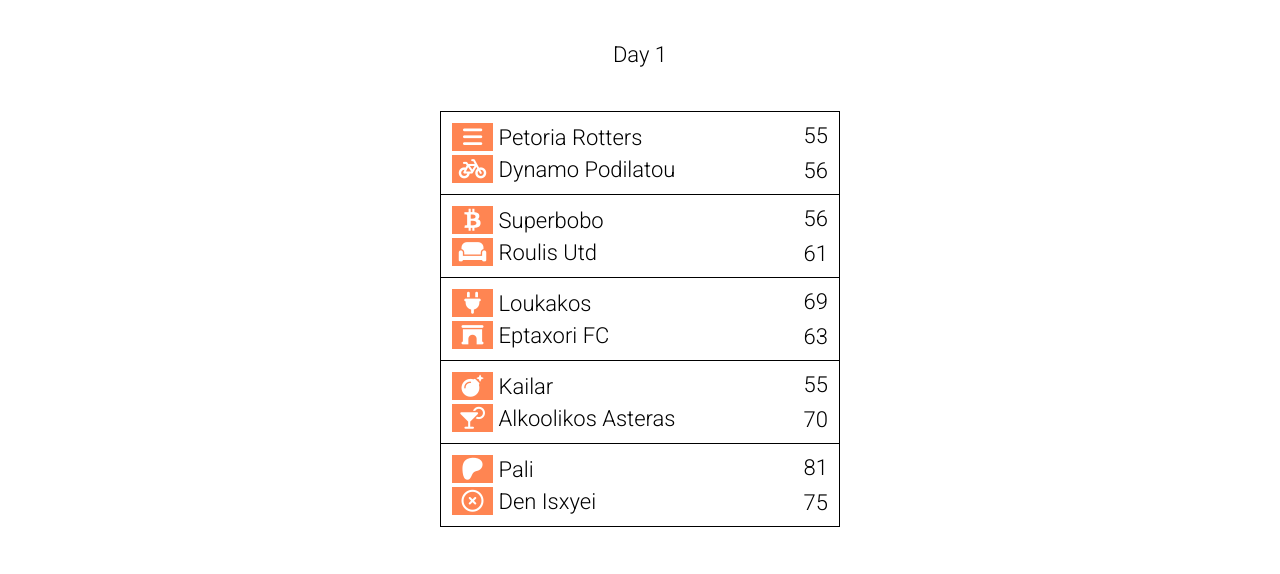
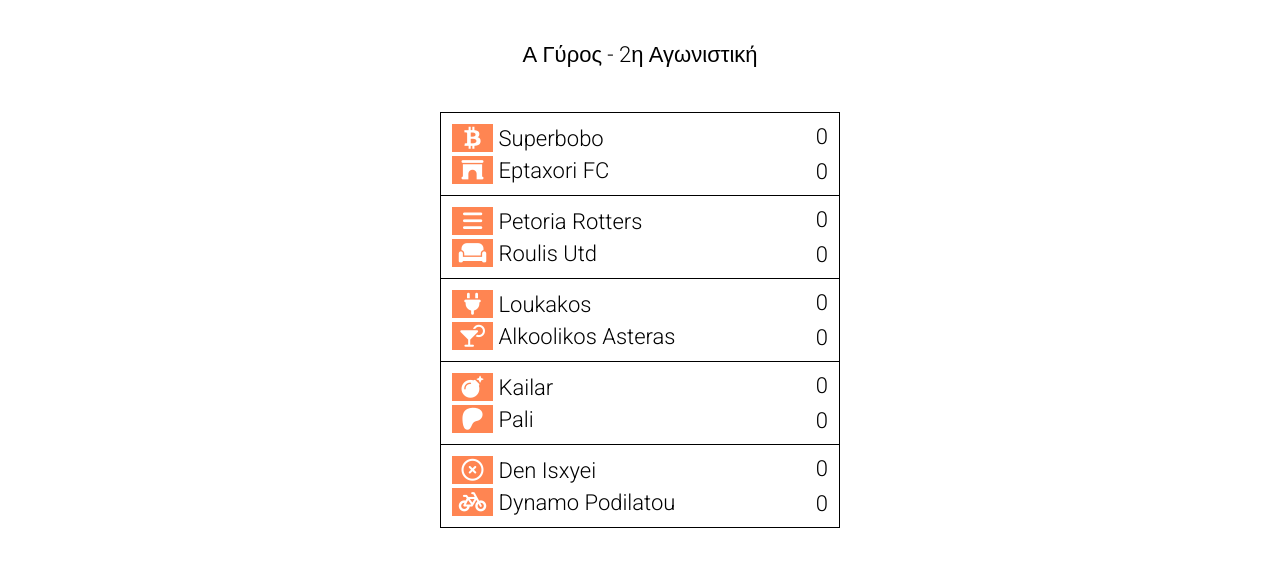
Before and after one commit to gianniop/justPAOK, a plain HTML site: page index.html in a window 1280 px wide. Shown: the part 642-1216 px from the top of the page. Drawn offline with Linux system fonts and the light colour scheme.

Commit message:
Add files via upload

```diff
--- a/index.html
+++ b/index.html
@@ -14,10 +14,10 @@
     </div>
     <nav id="navigation">
         <ul>
-            <li class="nav-item"><a href="index.html">HOME</a></li>
-            <li class="nav-item"><a href="format.html">FORMAT</a></li>
-            <li class="nav-item"><a href="fixtures.html">RESULTS</a></li>
-            <li class="nav-item"><a href="tables.html">TABLES</a></li>
+            <li class="nav-item"><a href="index.html">ΑΡΧΙΚΗ</a></li>
+            <li class="nav-item"><a href="format.html">ΟΔΗΓΙΕΣ</a></li>
+            <li class="nav-item"><a href="fixtures.html">ΑΠΟΤΕΛΕΣΜΑΤΑ</a></li>
+            <li class="nav-item"><a href="tables.html">ΒΑΘΜΟΛΟΓΙΕΣ</a></li>
             <!--
             <li class="nav-item"><a href="/">BLOG</a></li>
             -->
@@ -34,57 +34,57 @@
     </header>
     <main>
         <section class="gameDay">
-            <h3>Day 1</h3>
+            <h3>Α Γύρος - 2η Αγωνιστική</h3>
                 <div class="fixtures center">
                     <ul>
                         <li class="game">
                             <div class="teams">
-                                <div class="team-info"><i class="fas fa-bars"></i>Petoria Rotters</div>
-                                <div class="team-info"><i class="fas fa-bicycle"></i>Dynamo Podilatou</div>
+                                <div class="team-info"><i class="fab fa-btc"></i>Superbobo</div>
+                                <div class="team-info"><i class="fas fa-archway"></i>Eptaxori FC</div>
                             </div>
                             <div class="score">
-                                <div>55</div>
-                                <div>56</div>
+                                <div>0</div>
+                                <div>0</div>
                             </div>
                         </li>
                         <li class="game">
                             <div class="teams">
-                                <div class="team-info"><i class="fab fa-btc"></i>Superbobo</div>
+                                <div class="team-info"><i class="fas fa-bars"></i>Petoria Rotters</div>
                                 <div class="team-info"><i class="fas fa-couch"></i>Roulis Utd</div>
                             </div>
                             <div class="score">
-                                <div>56</div>
-                                <div>61</div>
+                                <div>0</div>
+                                <div>0</div>
                             </div>
                         </li>
                         <li class="game">
                             <div class="teams">
                                 <div class="team-info"><i class="fas fa-plug"></i>Loukakos</div>
-                                <div class="team-info"><i class="fas fa-archway"></i>Eptaxori FC</div>
+                                <div class="team-info"><i class="fas fa-cocktail"></i>Alkoolikos Asteras</div>
                             </div>
                             <div class="score">
-                                <div>69</div>
-                                <div>63</div>
+                                <div>0</div>
+                                <div>0</div>
                             </div>
                         </li>
                         <li class="game">
                             <div class="teams">
                                 <div class="team-info"><i class="fas fa-bomb"></i>Kailar</div>
-                                <div class="team-info"><i class="fas fa-cocktail"></i>Alkoolikos Asteras</div>
+                                <div class="team-info"><i class="fab fa-patreon"></i>Pali</div>
                             </div>
                             <div class="score">
-                                <div>55</div>
-                                <div>70</div>
+                                <div>0</div>
+                                <div>0</div>
                             </div>
                         </li>
                         <li class="game">
                             <div class="teams">
-                                <div class="team-info"><i class="fab fa-patreon"></i>Pali</div>
                                 <div class="team-info"><i class="far fa-times-circle"></i>Den Isxyei</div>
+                                <div class="team-info"><i class="fas fa-bicycle"></i>Dynamo Podilatou</div>
                             </div>
                             <div class="score">
-                                <div>81</div>
-                                <div>75</div>
+                                <div>0</div>
+                                <div>0</div>
                             </div>
                         </li>
                     </ul>
```
Also changed, not shown: fixtures.html (+10 -10 lines), format.html (+4 -4 lines), tables.html (+4 -4 lines).
